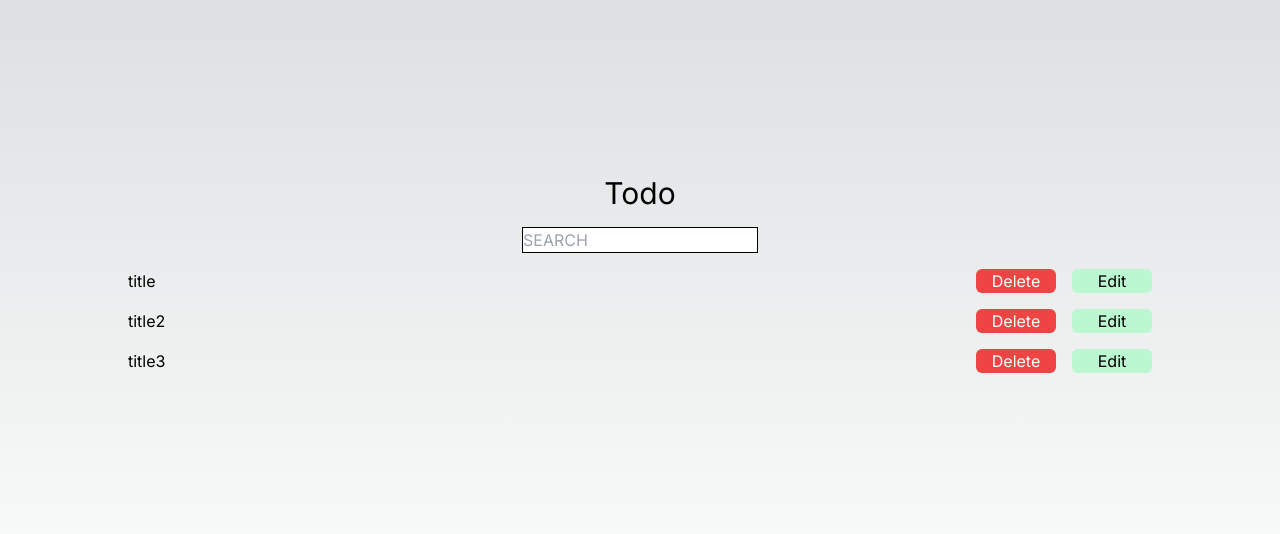
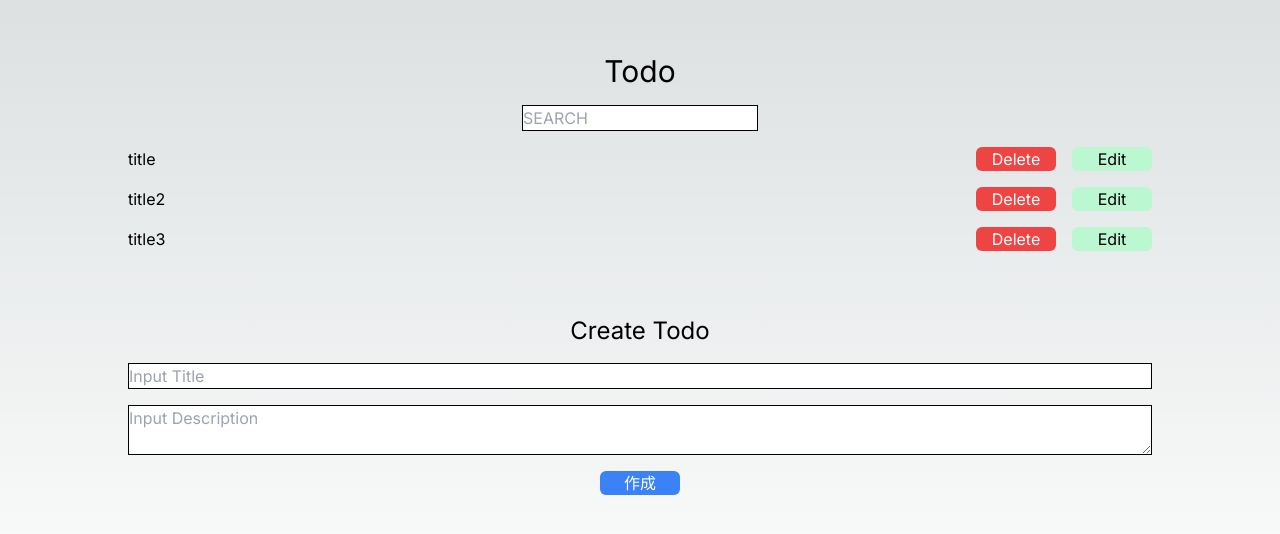
Before and after one commit to Take18/app-router-tutorial, a Next.js app: page /todos in a window 1280 px wide. Shown: the part 126-660 px from the top of the page. Built offline with nearby package versions, Linux system fonts and the light colour scheme.

Commit message:
[add] Add Contract System of API.

```diff
--- a/package.json
+++ b/package.json
@@ -21,8 +21,10 @@
     "postcss": "8.4.27",
     "react": "18.2.0",
     "react-dom": "18.2.0",
+    "react-hook-form": "^7.45.4",
     "tailwindcss": "3.3.3",
-    "typescript": "5.1.6"
+    "typescript": "5.1.6",
+    "zod": "^3.21.4"
   },
   "devDependencies": {
     "@next-auth/prisma-adapter": "^1.0.7",
--- a/src/app/auth/options.ts
+++ b/src/app/auth/options.ts
@@ -1,9 +1,7 @@
 import GoogleProvider from "next-auth/providers/google";
 import { PrismaAdapter } from "@next-auth/prisma-adapter";
-import { PrismaClient } from "@prisma/client";
 import { NextAuthOptions } from "next-auth";
-
-const prisma = new PrismaClient();
+import { prisma } from "../server/db";
 
 export const options: NextAuthOptions = {
   secret: process.env.NEXTAUTH_SECRET,
--- /dev/null
+++ b/src/app/router/index.ts
@@ -0,0 +1,89 @@
+import { NextResponse } from "next/server";
+import { z } from "zod";
+
+type Method = "GET" | "POST" | "PUT" | "PATCH" | "DELETE" | "HEAD" | "OPTIONS";
+type PathParams<T> = T extends `${infer _Start}[${infer Param}]${infer Rest}`
+  ? { [K in Param]: string } & PathParams<Rest>
+  : {};
+
+export const createContract = <
+  M extends Method,
+  P extends string,
+  T extends z.ZodTypeAny,
+  I extends z.ZodTypeAny,
+  K extends z.ZodTypeAny,
+  O extends z.ZodTypeAny
+>({
+  method,
+  path,
+  input,
+  inputInverse,
+  output,
+  outputInverse,
+}: {
+  method: M;
+  path: P;
+  input: T;
+  inputInverse: I;
+  output: K;
+  outputInverse: O;
+}) => {
+  const handler = (
+    impl: (ctx: {
+      input: z.output<I>;
+      request: Request;
+      params: PathParams<P>;
+    }) => Promise<z.input<K>>
+  ): ((
+    request: Request,
+    ctx: { params: PathParams<P> }
+  ) => Promise<NextResponse>) => {
+    return async (request, ctx) => {
+      const body = await request.json();
+      const parsedInput = inputInverse.safeParse(body);
+      if (!parsedInput.success)
+        return NextResponse.json(
+          { message: parsedInput.error.message },
+          { status: 400 }
+        );
+
+      const data = await impl({ ...ctx, input: parsedInput.data, request });
+      const parsedOutput = output.safeParse(data);
+      if (parsedOutput.success) return NextResponse.json(parsedOutput.data);
+      return NextResponse.json(
+        { message: parsedOutput.error.message },
+        { status: 500 }
+      );
+    };
+  };
+
+  const createUrl = (path: P, params: Record<string, string>): string =>
+    path.replace(/\[([^\]]+)\]/g, (_, key) => params[key]);
+
+  const client = (
+    { input: input_, params }: { input: z.input<T>; params: PathParams<P> },
+    init?: RequestInit
+  ): Promise<z.output<O>> => {
+    const parsed = input.safeParse(input_);
+    if (!parsed.success)
+      throw new Error(`Invalid Input: ${parsed.error.message}`);
+
+    return fetch(createUrl(path, params), {
+      headers: { "Content-Type": "application/json" },
+      ...init,
+      method,
+      body: JSON.stringify(parsed.data),
+    })
+      .then((res) => res.json())
+      .then((res) => {
+        const parsed = outputInverse.safeParse(res);
+        if (parsed.success) return parsed.data;
+        throw new Error(`Invalid Server Response: ${parsed.error.message}`);
+      });
+  };
+
+  return {
+    fetch: client,
+    handler,
+  };
+};
--- /dev/null
+++ b/src/app/server/db.ts
@@ -0,0 +1,3 @@
+import { PrismaClient } from "@prisma/client";
+
+export const prisma = new PrismaClient();
--- a/src/app/todos/contracts/index.ts
+++ b/src/app/todos/_contracts/index.ts
@@ -1,3 +1,6 @@
+import { createContract } from "@/app/router";
+import { z } from "zod";
+
 export type Todo = {
   id: number;
   title: string;
@@ -52,3 +55,35 @@ export const putTodo = async (
 export const deleteTodo = async (todoId: Todo["id"]) => {
   return { success: true };
 };
+
+const todoSchema = z.object({
+  id: z.number(),
+  title: z.string().max(20),
+  description: z.string().max(1024),
+  createdAt: z.date().transform((date) => date.toISOString()),
+  updatedAt: z.date().transform((date) => date.toISOString()),
+  deletedAt: z
+    .date()
+    .nullable()
+    .transform((date) => date?.toISOString() ?? null),
+});
+
+export const get = createContract({
+  method: "GET",
+  path: "/todos/api",
+  input: z.object({}),
+  output: z.array(todoSchema),
+});
+
+export const post = createContract({
+  method: "POST",
+  path: "/todos/api",
+  input: z.object({
+    title: z.string().max(20),
+    description: z.string().max(1024),
+  }),
+  output: z.union([
+    z.object({ success: z.literal(true) }),
+    z.object({ success: z.literal(false), message: z.string().optional() }),
+  ]),
+});
--- a/src/app/todos/api/route.ts
+++ b/src/app/todos/api/route.ts
@@ -1,6 +1,8 @@
 import { getServerSession } from "next-auth";
 import { options } from "../../auth/options";
 import { NextResponse } from "next/server";
+import { post } from "../_contracts";
+import { prisma } from "@/app/server/db";
 
 export const GET = async () => {
   const session = await getServerSession(options);
@@ -9,3 +11,20 @@ export const GET = async () => {
 
   return NextResponse.json({ message: "ok" });
 };
+
+export const POST = post.handler(async ({ input: { title, description } }) => {
+  const createResult = prisma.todo
+    .create({
+      data: {
+        title,
+        description,
+      },
+    })
+    .then(() => ({ success: true }))
+    .catch((e) => {
+      if (e instanceof Error) return { success: false, message: e.message };
+      return { success: false };
+    });
+
+  return createResult;
+});
--- a/src/app/todos/components/deleteButton.tsx
+++ b/src/app/todos/components/deleteButton.tsx
@@ -1,7 +1,7 @@
 "use client";
 
 import { DeleteButton as DButton } from "@/app/common/button/deleteButton";
-import { Todo, deleteTodo } from "../contracts";
+import { Todo, deleteTodo } from "../_contracts";
 import { useRouter } from "next/navigation";
 
 type Props = {
--- a/src/app/todos/components/editButton.tsx
+++ b/src/app/todos/components/editButton.tsx
@@ -1,7 +1,7 @@
 "use client";
 
 import Link from "next/link";
-import { Todo } from "../contracts";
+import { Todo } from "../_contracts";
 
 type Props = {
   todo: Todo;
--- /dev/null
+++ b/src/app/todos/components/form.tsx
@@ -0,0 +1,42 @@
+"use client";
+
+import { useForm } from "react-hook-form";
+import { post } from "../_contracts";
+
+export const AddTodoForm = () => {
+  type AddTodo = Parameters<typeof post.fetch>[0]["input"];
+
+  const { register, handleSubmit, reset } = useForm<AddTodo>();
+
+  const submitForm = async (data: AddTodo) => {
+    post.fetch({ input: data, params: {} });
+    reset();
+  };
+
+  return (
+    <>
+      <form
+        className="mt-16 flex w-4/5 flex-col gap-4"
+        onSubmit={handleSubmit(submitForm)}
+      >
+        <h2 className="mx-auto text-2xl">Create Todo</h2>
+        <input
+          className="w-full border border-black"
+          placeholder="Input Title"
+          {...register("title")}
+        />
+        <textarea
+          className="w-full border border-black"
+          placeholder="Input Description"
+          {...register("description")}
+        ></textarea>
+        <button
+          className="mx-auto w-20 rounded-md bg-blue-500 text-white"
+          type="submit"
+        >
+          作成
+        </button>
+      </form>
+    </>
+  );
+};
--- a/src/app/todos/components/todoList.tsx
+++ b/src/app/todos/components/todoList.tsx
@@ -1,7 +1,7 @@
 "use client";
 
 import { useEffect, useState } from "react";
-import { Todo, getTodos } from "../contracts";
+import { Todo, getTodos } from "../_contracts";
 import { DeleteButton } from "./deleteButton";
 import { EditButton } from "./editButton";
 import { Search } from "./searchInput";
--- a/src/app/todos/page.tsx
+++ b/src/app/todos/page.tsx
@@ -2,9 +2,10 @@ import Head from "next/head";
 import { use, useCallback } from "react";
 import { DeleteButton } from "./components/deleteButton";
 import { EditButton } from "./components/editButton";
-import { Todo, getTodos } from "./contracts";
+import { Todo, getTodos } from "./_contracts";
 import { Search } from "./components/searchInput";
 import { TodoList } from "./components/todoList";
+import { AddTodoForm } from "./components/form";
 
 const Todos = async () => {
   const todos = await getTodos();
@@ -19,6 +20,7 @@ const Todos = async () => {
       <main className="flex min-h-screen flex-col items-center justify-center">
         <h1 className="text-3xl">Todo</h1>
         <TodoList todos={todos} />
+        <AddTodoForm />
       </main>
     </>
   );
```
Also changed, not shown: 1 other file (tests, documents, lock files or other folders).
